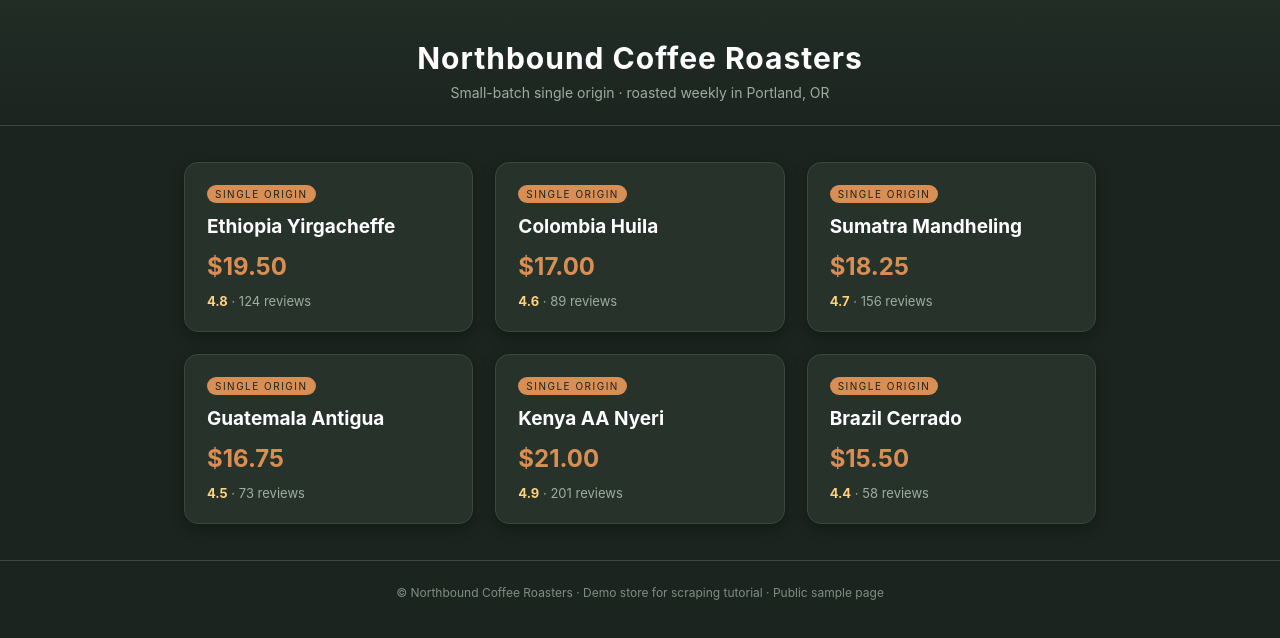
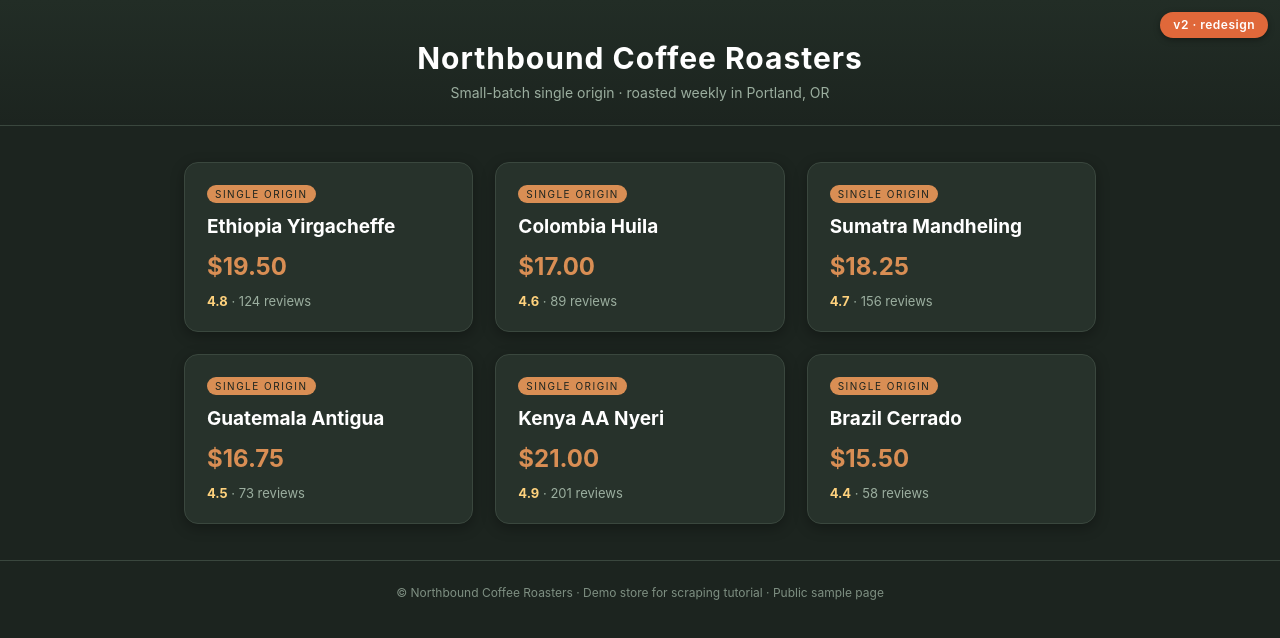
Before and after one commit to anilkk/scraper-demo-coffee-store, a plain HTML site: page versions/v2.html in a window 1280 px wide. Drawn offline with Linux system fonts and the light colour scheme.

Commit message:
Add color-coded version flags (v1 green, v2 orange); note live version in README
Co-Authored-By: Claude Opus 4.8 (1M context) <noreply@anthropic.com>

```diff
--- a/versions/v2.html
+++ b/versions/v2.html
@@ -33,9 +33,15 @@
   .coffee-item__meta { font-size:13px; color:#9bae9f; }
   .rating-score { font-weight:700; color:#ffd27d; }
   .review-count { color:#9bae9f; }
+  /* Demo-only version flag. Not part of the store layout; safe to ignore when scraping. */
+  .version-flag { position:fixed; top:12px; right:12px; z-index:999;
+                  font:600 12px/1 -apple-system,BlinkMacSystemFont,"Segoe UI",Roboto,sans-serif;
+                  padding:7px 13px; border-radius:20px; letter-spacing:0.5px;
+                  color:#fff; background:#e0683a; box-shadow:0 2px 6px rgba(0,0,0,0.35); }
 </style>
 </head>
 <body>
+  <div class="version-flag">v2 · redesign</div>
   <header>
     <h1>Northbound Coffee Roasters</h1>
     <p>Small-batch single origin · roasted weekly in Portland, OR</p>
```
Also changed, not shown: index.html (+6 -0 lines), versions/v1.html (+6 -0 lines), 1 other file.
